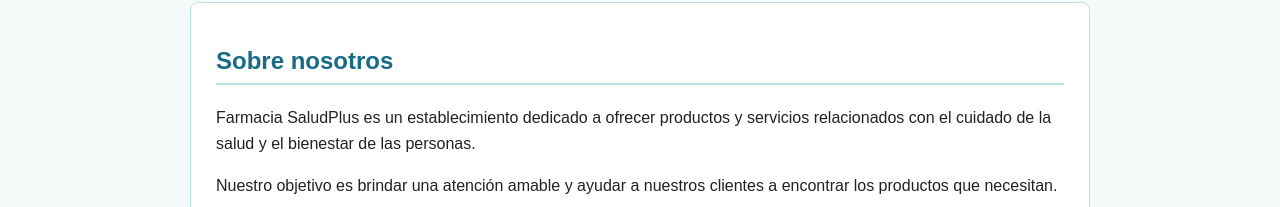
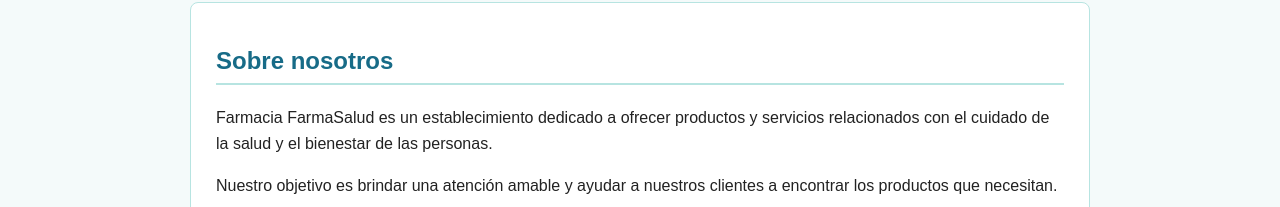
Before and after one commit to Luan2695/Pa1_Dise-oWeb, a plain HTML site: page index.html in a window 1280 px wide. Shown: the part 362-569 px from the top of the page. Drawn offline with Linux system fonts and the light colour scheme.

Commit message:
Update index.html

```diff
--- a/index.html
+++ b/index.html
@@ -34,7 +34,7 @@
         <section id="nosotros">
             <h2>Sobre nosotros</h2>
             <p>
-                Farmacia SaludPlus es un establecimiento dedicado a ofrecer
+                Farmacia FarmaSalud es un establecimiento dedicado a ofrecer
                 productos y servicios relacionados con el cuidado de la salud
                 y el bienestar de las personas.
             </p>
```
